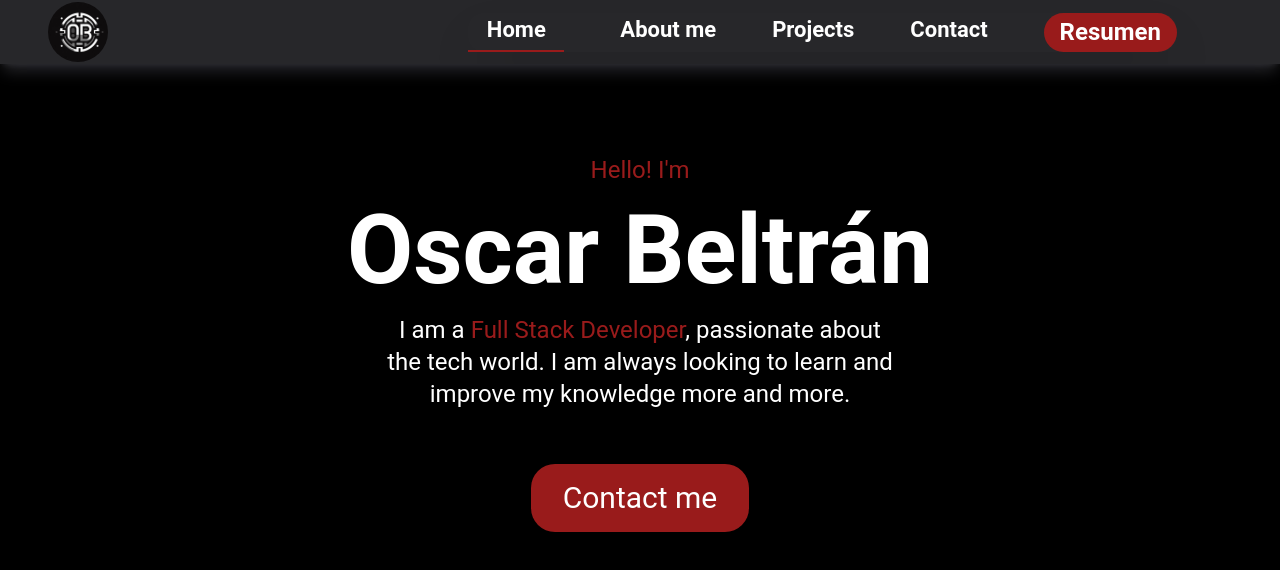
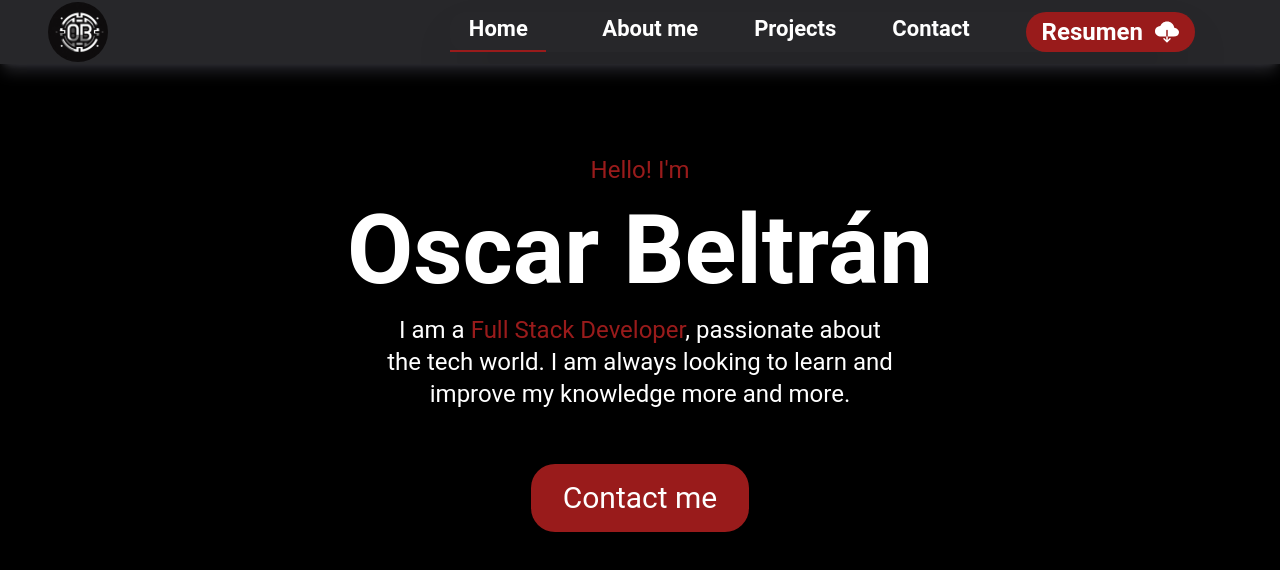
Before and after one commit to ombeltran/portfolio, a React (Create React App) app: page / in a window 1280 px wide. Shown: the top 570 px of the page. Built offline with nearby package versions, Linux system fonts and the light colour scheme.

Commit message:
delete resume layout and create a download button

```diff
--- a/src/pages/navigation.jsx
+++ b/src/pages/navigation.jsx
@@ -3,7 +3,9 @@ import { Link } from "react-router-dom";
 import { optionsNavBar } from "./listNavigation";
 import { GiHamburgerMenu } from "react-icons/gi";
 import { FaTimes } from "react-icons/fa";
+import { IoCloudDownload } from "react-icons/io5";
 import logoImage from "../sources/images/logoOscarBeltran.png";
+import pdfImage from "../sources/pdf/Oscar Marino Beltran Dukmak.pdf";
 
 export function Navigation() {
   const [isMenuOpen, setMenuOpen] = useState(false);
@@ -76,15 +78,19 @@ export function Navigation() {
             </li>
           ))}
 
-          <button className="md:h-full rounded-3xl md:w-auto w-48 px-12 md:px-4 mx-auto bg-red-800
+          <button className="md:h-full rounded-3xl w-auto px-6 py-1 md:px-4 mx-auto bg-red-800
           text-2xl hover:scale-[110%]">
-            <Link to="/pdf" onClick={() => {
-              // setMenuOpen(false)
-              handleMenuOpen()
-              setActiveLink(false)
-            }}>
+            <a
+              href={pdfImage}
+              download="Resume_Oscar_Beltran.pdf"
+              className="flex items-center gap-3"
+              onClick={() => {
+                handleMenuOpen()
+                setActiveLink(false)
+              }}>
               Resumen
-            </Link>
+              <IoCloudDownload />
+            </a>
           </button>
 
         </ul>
```
Also changed, not shown: 12 other files (tests, documents, lock files or other folders).
